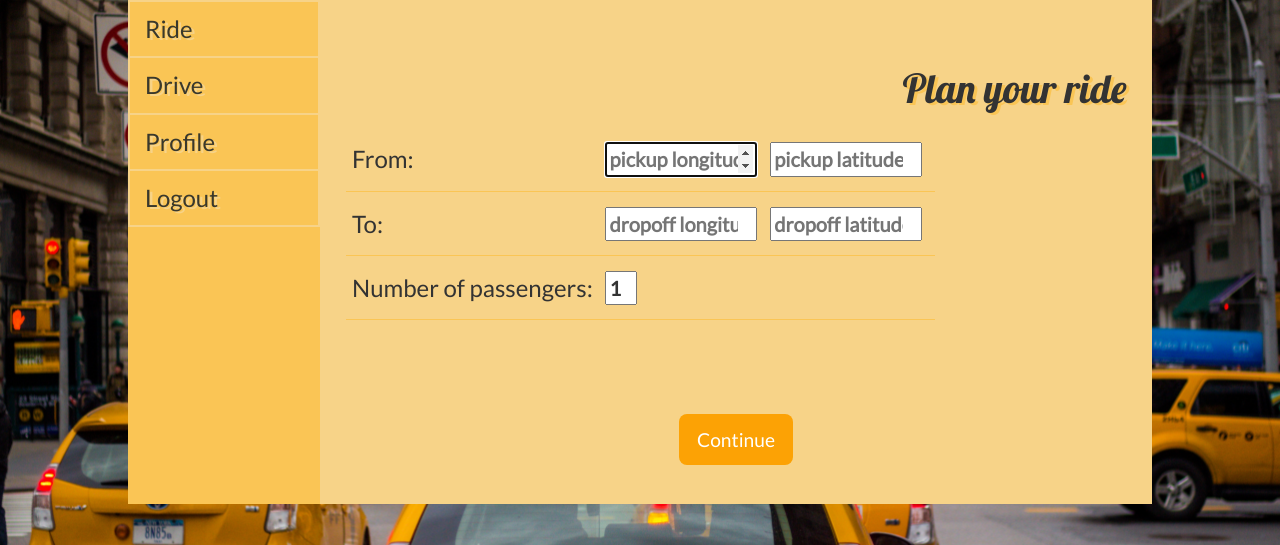
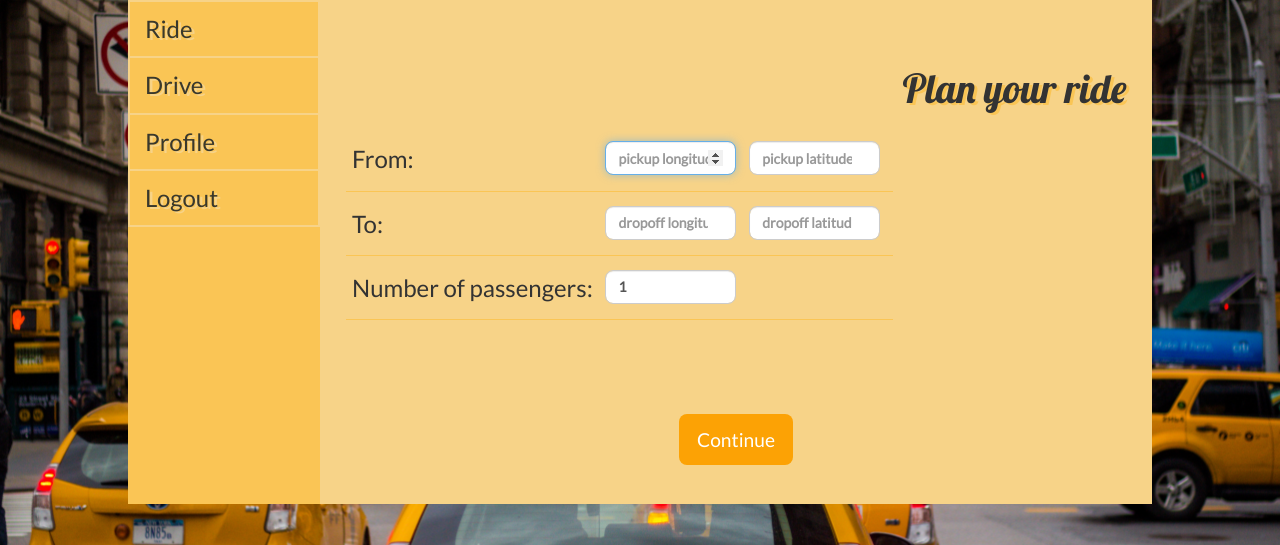
Before and after one commit to EverythingWorks/Unter, a Django app: page / in a window 1280 px wide. Shown: the part 207-752 px from the top of the page. Run offline with Django 3.2, Linux system fonts and the light colour scheme; the visitor is signed in with stand-in values (Sample User, id 1); data that the repository does not hold is empty; some libraries are stand-ins or nearby versions.

Commit message:
fix home inputs layout

```diff
--- a/rides_handling/templates/home.html
+++ b/rides_handling/templates/home.html
@@ -33,10 +33,14 @@
                 <h4>From:</h4>
             </th>
             <th >
-                <div class = "form_field"> <input id="pickup_longitude" type="number" step=0.000001 name="pickup_longitude" value="{{ current_name }}" placeholder="pickup longitude" max="999" min="-999" required autofocus> </div>
+                <div class="input-group mb-1">
+                    <input id="pickup_longitude" name="pickup_longitude" type="number" step=0.000001 class="form-control" placeholder="pickup longitude" max="999" min="-999" aria-label="pickup longitude" aria-describedby="basic-addon1"  style ="border-radius: 1vh;" required autofocus>
+                </div>
             </th>
             <th >
-                <div class = "form_field"> <input id="pickup_latitude" type="number" step=0.000001 name="pickup_latitude" value="{{ current_name }}" placeholder="pickup latitude" max="999" min="-999" required></div>
+                <div class="input-group mb-1">
+                    <input id="pickup_latitude" name="pickup_latitude" type="number" step=0.000001 class="form-control" placeholder="pickup latitude" max="999" min="-999" aria-label="pickup_latitude" aria-describedby="basic-addon1"  style ="border-radius: 1vh;" required>
+                </div>
             </th>
         </tr>
         <tr scope = "row">
@@ -44,10 +48,14 @@
                     <h4>To:</h4>
                 </th>
                 <th>
-                    <div class = "form_field"> <input id="dropoff_longitude" type="number" step=0.000001 name="dropoff_longitude" value="{{ current_name }}" placeholder="dropoff longitude" max="999" min="-999" required> </div>
+                    <div class="input-group mb-1">
+                            <input id="dropoff_longitude" name="dropoff_longitude" type="number" step=0.000001 class="form-control" placeholder="dropoff longitude" max="999" min="-999" aria-label="dropoff_longitude" aria-describedby="basic-addon1"  style ="border-radius: 1vh;" required>
+                    </div>
                 </th>
                 <th>
-                    <div class = "form_field"> <input id="dropoff_latitude" type="number" step=0.000001 name="dropoff_latitude" value="{{ current_name }}" placeholder="dropoff latitude" max="999" min="-999" required></div>
+                    <div class="input-group mb-1">
+                            <input id="dropoff_latitude" name="dropoff_latitude" type="number" step=0.000001 class="form-control" placeholder="dropoff latitude" max="999" min="-999" aria-label="dropoff latitude" aria-describedby="basic-addon1"  style ="border-radius: 1vh;" required>
+                    </div>
                 </th>
         </tr>
         <tr scope = "row">
@@ -55,7 +63,9 @@
                     <h4>Number of passengers:</h4>
                 </th>
                 <th>
-                    <div class = "form_field"> <input id="passenger_count" type="text" name="passenger_count" value="1" size="1" maxlength="4" pattern="[1-4]" title="value from 1 to 4" required> </div>
+                    <div class="input-group mb-1">
+                            <input id="passenger_counte" name="passenger_count" type="text"  value="1" size="1" maxlength="4" pattern="[1-4]" title="value from 1 to 4" class="form-control" aria-label="passenger_count" aria-describedby="basic-addon1"  style ="border-radius: 1vh;" required>
+                    </div>
                 </th>
         </tr>
 
```
